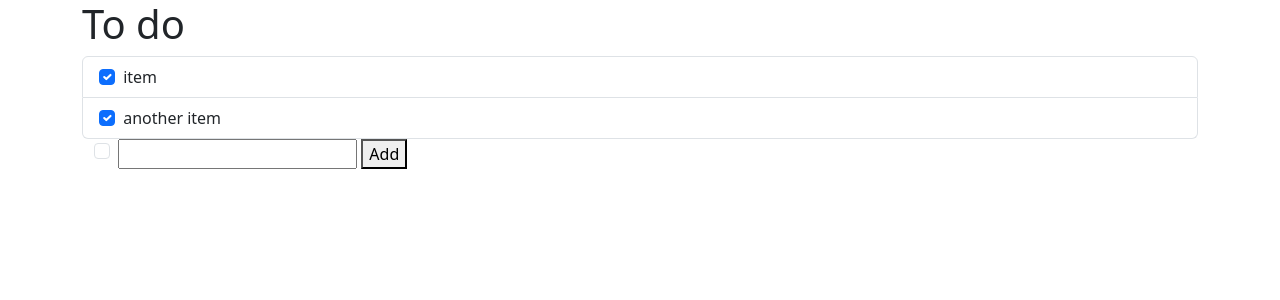
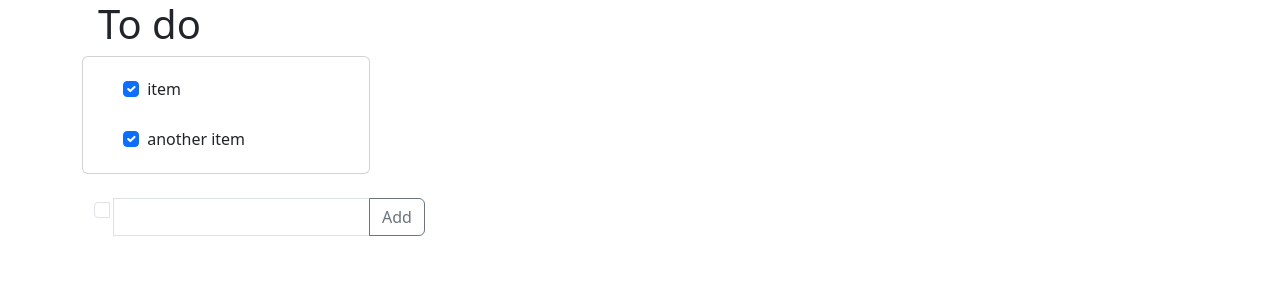
Before and after one commit to nhim-uit/Django_demo, a Django app: page /todos/ in a window 1280 px wide. Shown: the top 300 px of the page. Run offline with Django 5.2, Linux system fonts and the light colour scheme; data comes from the database, SQL or seed files in the repository.

Commit message:
refactor: form create_todo

```diff
--- a/myapp/templates/todos.html
+++ b/myapp/templates/todos.html
@@ -1,15 +1,23 @@
+{% load static %}
 <!doctype html>
 <html lang="en">
 <head>
     <meta charset="UTF-8">
     <meta name="viewport" content="width=device-width, initial-scale=1">
     <title></title>
+    <link href="{% static 'styles.css' %}" rel="stylesheet">
     <link href="https://cdn.jsdelivr.net/npm/bootstrap@5.3.6/dist/css/bootstrap.min.css" rel="stylesheet" integrity="sha384-4Q6Gf2aSP4eDXB8Miphtr37CMZZQ5oXLH2yaXMJ2w8e2ZtHTl7GptT4jmndRuHDT" crossorigin="anonymous">
+
 <body>
 <div class="container" >
-    <h1>To do</h1>
-    <ul class="list-group">
+
+    <h1 class="ms-3">To do</h1>
+    <div class="card" style="width: 18rem;">
+    <ul class="list-group-flush ms-2">
     {% for todo in todos %}
+        <div class="flip-card">
+        <div class="flip-card-inner">
+        <div class="flip-card-front">
         <li class="list-group-item">
             {% if not todo.completed %}
             <input class="form-check-input me-1" type="checkbox" value="" id="checkDefault">
@@ -18,17 +26,27 @@
             <label class="form-check-label" for="checkDefault">{{ todo.title }}</label>
             {% endif %}
         </li>
+        </div>
+
+            <div class="flip-card-back">
+                <a type="button" class="btn btn-success btn-sm" href="{% url 'edit' todo.id %}">Edit</a>
+                <a type="button" class="btn btn-danger btn-sm">Delete</a>
+            </div>
+        </div>
+        </div>
     {% endfor %}
     </ul>
+    </div>
     <div class="input-group container">
 
    <form action="{% url 'create_todo' %}" method="post">
        {% csrf_token %}
-       <input class="form-check-input me-1" type="checkbox" value="True" id="checkDefault" name="completed">
-       <input id="todo" type="text" value="" name="title">
-       <button type="submit">Add</button>
+       <div class="input-group mb-3 mt-4">
+           <input class="form-check-input me-1" type="checkbox" value="True" id="checkDefault" name="completed">
+           <input type="text" class="form-control" placeholder="" aria-label="Example text with button addon" aria-describedby="button-addon2" value="" name="title">
+           <button class="btn btn-outline-secondary" type="submit" id="button-addon2">Add</button>
+       </div>
    </form>
-
     </div>
 </div>
     <script src="https://cdn.jsdelivr.net/npm/bootstrap@5.3.3/dist/js/bootstrap.min.js" integrity="sha384-0pUGZvbkm6XF6gxjEnlmuGrJXVbNuzT9qBBavbLwCsOGabYfZo0T0to5eqruptLy" crossorigin="anonymous"></script>
```
